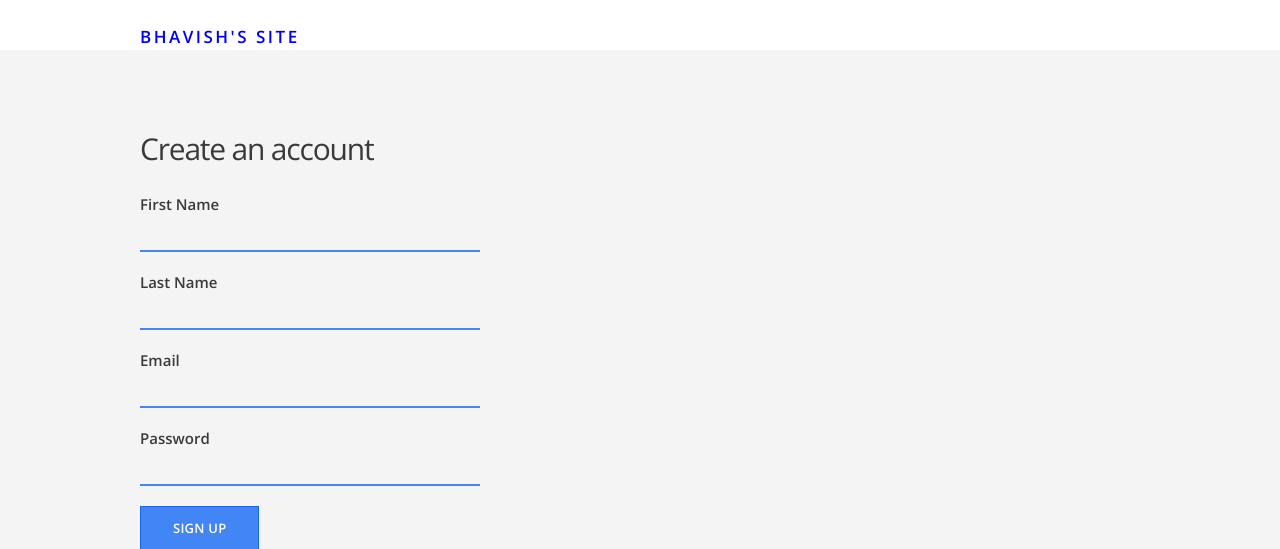
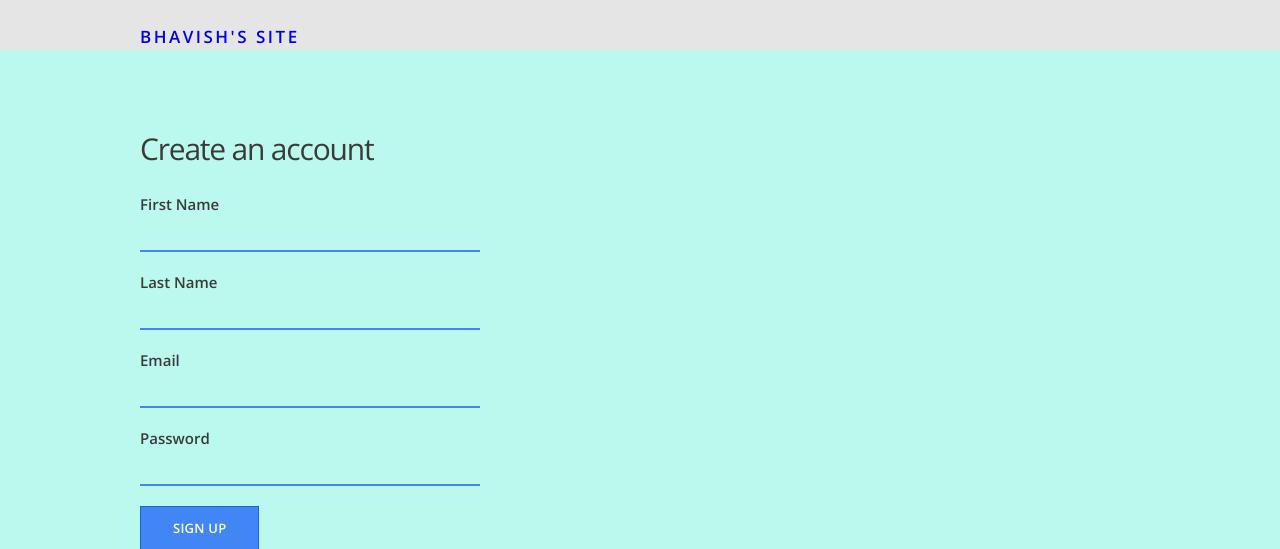
Before and after one commit to mrbha7/first-project, a Flask app: page /signup in a window 1280 px wide. Shown: the top 549 px of the page. Run offline with Flask 2, Linux system fonts and the light colour scheme; some libraries are stand-ins or nearby versions.

Commit message:
revision1

```diff
--- a/forms.py
+++ b/forms.py
@@ -15,5 +15,5 @@ class LoginForm(Form):
     submit = SubmitField("Sign in")
 
 class AddressForm(Form):
-    address = StringField('Address', validators=[DataRequired("Please enter an address.")])
-    submit = SubmitField("Search")
+  address = StringField('Location', validators=[DataRequired("Please enter a valid address or location")])
+  submit = SubmitField("Search")
--- a/routes.py
+++ b/routes.py
@@ -74,20 +74,22 @@ def home():
     my_coordinates = (40.1020, 88.2272)
 
     if request.method == 'POST':
-        if form.validate() == False:
-            return render_template('home.html', form= form)
-        else:
-            # get the Address
-            address = form.address.data
-            # query for places around it
-            p = Place()
-            my_coordinates = p.address_to_latlng(address)
-            places = p.query(address)
-            # return those results
-            return render_template('home.html', form = form, my_coordinates = my_coordinates, places = places)
+      if form.validate() == False:
+        my_coordinates = (40.1020, 88.2272)
+        return render_template('home.html', form=form, my_coordinates=my_coordinates)
+      else:
+        # get the address
+        address = form.address.data
+        # query for places around it
+        p = Place()
+        my_coordinates = p.address_to_latlng(address)
+        places = p.query(address)
+
+        # return those results
+        return render_template('home.html', form=form, my_coordinates=my_coordinates, places=places)
 
     elif request.method == 'GET':
-        return render_template("home.html", form = form, my_coordinates = my_coordinates, places = places)
+      return render_template("home.html", form=form, my_coordinates=my_coordinates, places=places)
 
 if __name__ == "__main__":
     app.run(debug=True) #turns on debugging for the page
--- a/static/css/main.css
+++ b/static/css/main.css
@@ -8,7 +8,7 @@ html, body, h1 {
 }
 
 body {
-  background-color: #f4f4f4;
+  background-color: #bbf9ee;
   font-family: 'Open Sans', sans-serif;
 }
 
@@ -106,7 +106,7 @@ a {
  */
 
 header {
-  background-color: #fff;
+  background-color: #e5e5e5;
   padding: 25px 0;
 }
 
--- a/templates/home.html
+++ b/templates/home.html
@@ -35,10 +35,11 @@
       </div>
 
       <div id="map"></div>
+      <a href="{{ url_for('logout') }}" class="btn-secondary">Log out</a>
     </div>
 
     <div class="clearfix"></div>
-    <a href="{{ url_for('logout') }}" class="btn-secondary">Log out</a>
+
     </div>
 
   </main>
```
Also changed, not shown: 1 other file.
